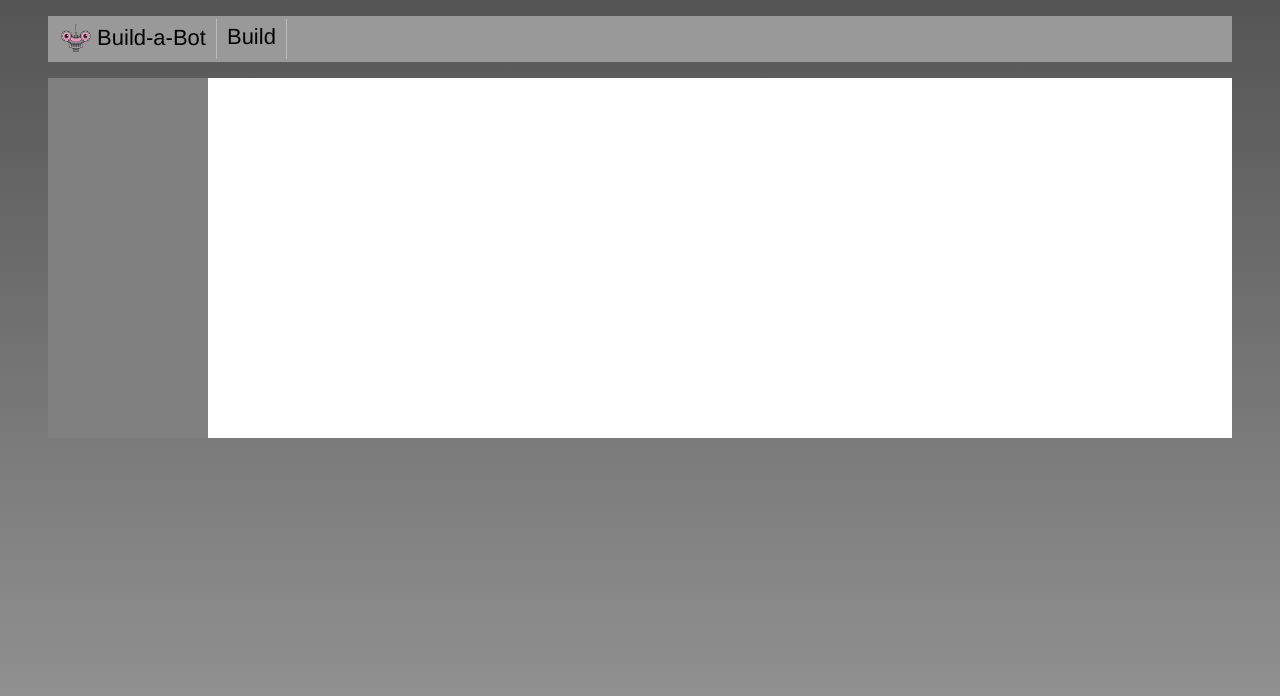
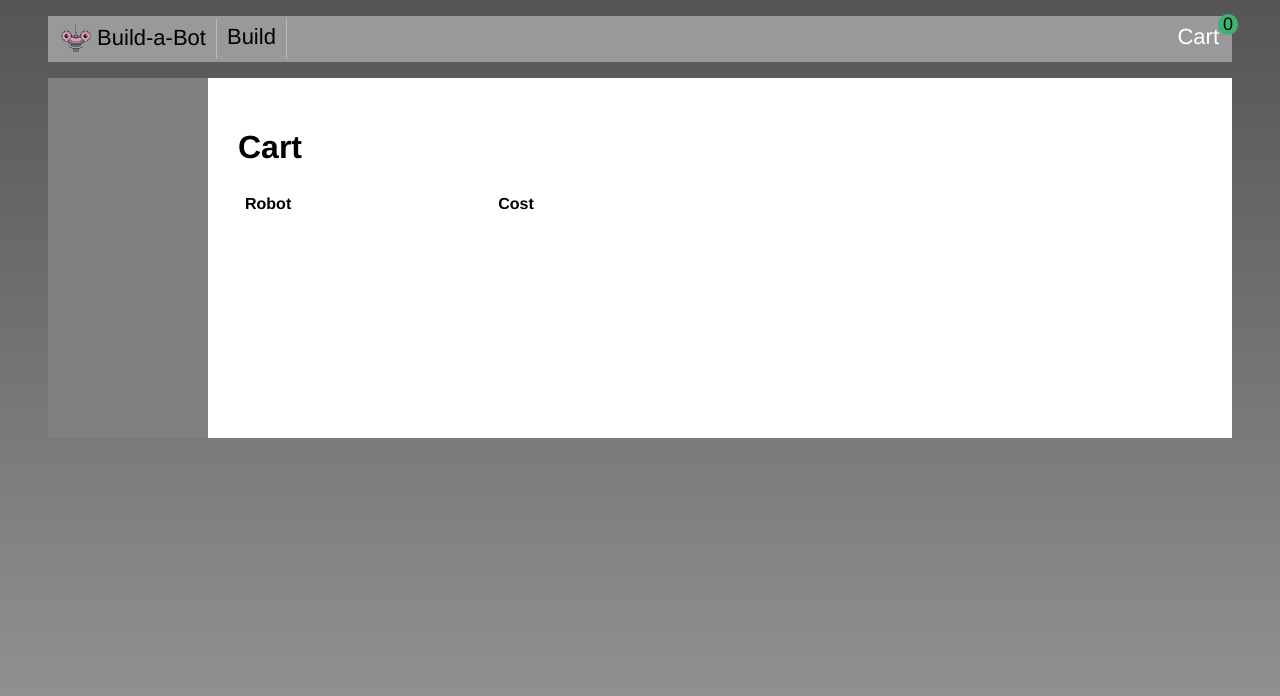
Before and after one commit to aprilbrown/build-a-bot, a Vue app: page /cart in a window 1280 px wide. Shown: the top 696 px of the page. Built offline with nearby package versions, Linux system fonts and the light colour scheme.

Commit message:
start of vue store

```diff
--- a/package.json
+++ b/package.json
@@ -10,7 +10,8 @@
   "dependencies": {
     "core-js": "^3.3.2",
     "vue": "^2.6.10",
-    "vue-router": "^3.1.3"
+    "vue-router": "^3.1.3",
+    "vuex": "^3.1.2"
   },
   "devDependencies": {
     "@vue/cli-plugin-babel": "^4.0.0",
--- a/src/App.vue
+++ b/src/App.vue
@@ -13,6 +13,14 @@
                         <router-link class="nav-link" :to="{name: 'Build'}" exact>
                             Build
                         </router-link>
+                    </li>
+                    <li class="nav-item cart">
+                        <router-link class="nav-link" :to="{name: 'Cart'}" exact>
+                            Cart
+                        </router-link>
+                        <div class="cart-items">
+                            {{cart.length}}
+                        </div>
                     </li>
                 </ul>
             </nav>
@@ -31,6 +39,11 @@
 <script>
 export default {
     name: 'app',
+    computed: {
+        cart() {
+            return this.$store.state.cart;
+        },
+    },
 };
 </script>
 
@@ -70,6 +83,12 @@
         border-right: 1px solid #bbb;
     }
 
+    .nav-item.cart {
+        position: relative;
+        margin-left: auto;
+        border-right: none;
+    }
+
     .logo {
         vertical-align: middle;
         height: 30px;
@@ -96,4 +115,17 @@
         width: 100px;
         min-height: 300px;
     }
+
+    .cart-items {
+        position: absolute;
+        top: -5px;
+        right: -9px;
+        font-size: 18px;
+        width: 20px;
+        text-align: center;
+        display: inline-block;
+        border-radius: 100px;
+        background-color: mediumseagreen;
+    }
+
 </style>
--- /dev/null
+++ b/src/cart/ShoppingCart.vue
@@ -0,0 +1,51 @@
+<template>
+    <div>
+        <h1>Cart</h1>
+        <table>
+            <thead>
+                <tr>
+                    <th class="robot-title">
+                        Robot
+                    </th>
+                    <th class="cost">
+                        Cost
+                    </th>
+                </tr>
+            </thead>
+            <tbody>
+                <tr v-for="(robot, index) in cart" :key="index">
+                    <td class="robot-title">
+                        {{robot.head.title}}
+                    </td>
+                    <td class="cost">
+                        {{robot.cost}}
+                    </td>
+                </tr>
+            </tbody>
+        </table>
+    </div>
+</template>
+
+<script>
+export default {
+    name: 'Cart',
+    computed: {
+        cart() {
+            return this.$store.state.cart;
+        },
+    },
+};
+</script>
+
+<style scoped>
+    td, th {
+        padding: 5px;
+    }
+    .robot-title {
+        text-align: left;
+        padding-right: 200px;
+    }
+    .cost {
+        text-align: right;
+    }
+</style>
--- a/src/main.js
+++ b/src/main.js
@@ -2,10 +2,12 @@
 import App from './App.vue';
 
 import router from './router';
+import store from './store';
 
 Vue.config.productionTip = false;
 
 new Vue({
     render: h => h(App),
     router,
+    store,
 }).$mount('#app');
--- a/src/router/index.js
+++ b/src/router/index.js
@@ -11,6 +11,7 @@
 import RobotBases from '../parts/RobotBases.vue';
 import SidebarStandard from '../sidebars/SidebarStandard.vue';
 import SidebarBuild from '../sidebars/SidebarBuild.vue';
+import ShoppingCart from '../cart/ShoppingCart.vue';
 
 Vue.use(Router);
 
@@ -70,5 +71,10 @@
                 next(isValidId);
             },
         },
+        {
+            path: '/cart',
+            name: 'Cart',
+            component: ShoppingCart,
+        },
     ],
 });
--- /dev/null
+++ b/src/store/index.js
@@ -0,0 +1,15 @@
+import Vue from 'vue';
+import Vuex from 'vuex';
+
+Vue.use(Vuex);
+
+export default new Vuex.Store({
+    state: {
+        cart: [],
+    },
+    mutations: {
+        addRobotToCart(state, robot) {
+            state.cart.push(robot);
+        },
+    },
+});
```
Also changed, not shown: src/build/RobotBuilder.vue, 1 other file (tests, documents, lock files or other folders).
